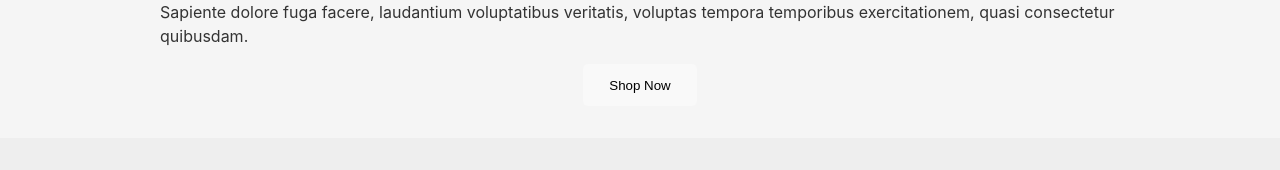
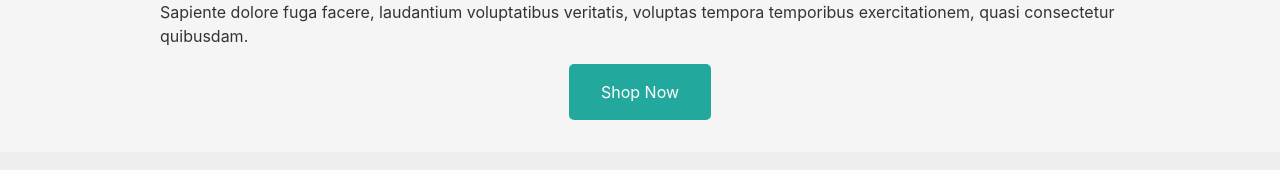
Before and after one commit to JamieYau/shopping-cart, a React (Vite) app: page / in a window 1280 px wide. Shown: the part 298-468 px from the top of the page. Built offline with nearby package versions, Linux system fonts and the light colour scheme.

Commit message:
Update styles and add link to shop now button

```diff
--- a/src/index.css
+++ b/src/index.css
@@ -30,10 +30,17 @@ ul {
   margin: 0;
 }
 
-button {
+a {
+  text-decoration: none;
+  transition: all 0.2s ease-in-out;
+}
+
+button,
+.button {
   display: flex;
   align-items: center;
   background-color: #22a89d;
+  color: #ffffff;
   border: none;
   border-radius: 5px;
   padding: 1em 2em;
--- a/src/pages/HomePage/HomePage.tsx
+++ b/src/pages/HomePage/HomePage.tsx
@@ -1,3 +1,4 @@
+import { Link } from "react-router-dom";
 import styles from "./HomePage.module.css";
 import ProductList from "../../components/ProductList";
 
@@ -12,7 +13,7 @@ export default function HomePage() {
           facere, laudantium voluptatibus veritatis, voluptas tempora temporibus
           exercitationem, quasi consectetur quibusdam.
         </p>
-        <button type="button">Shop Now</button>
+        <Link to="/store" className="button">Shop Now</Link>
       </section>
       <section className={styles.featuredSection}>
         <h2>Featured Items</h2>
```
